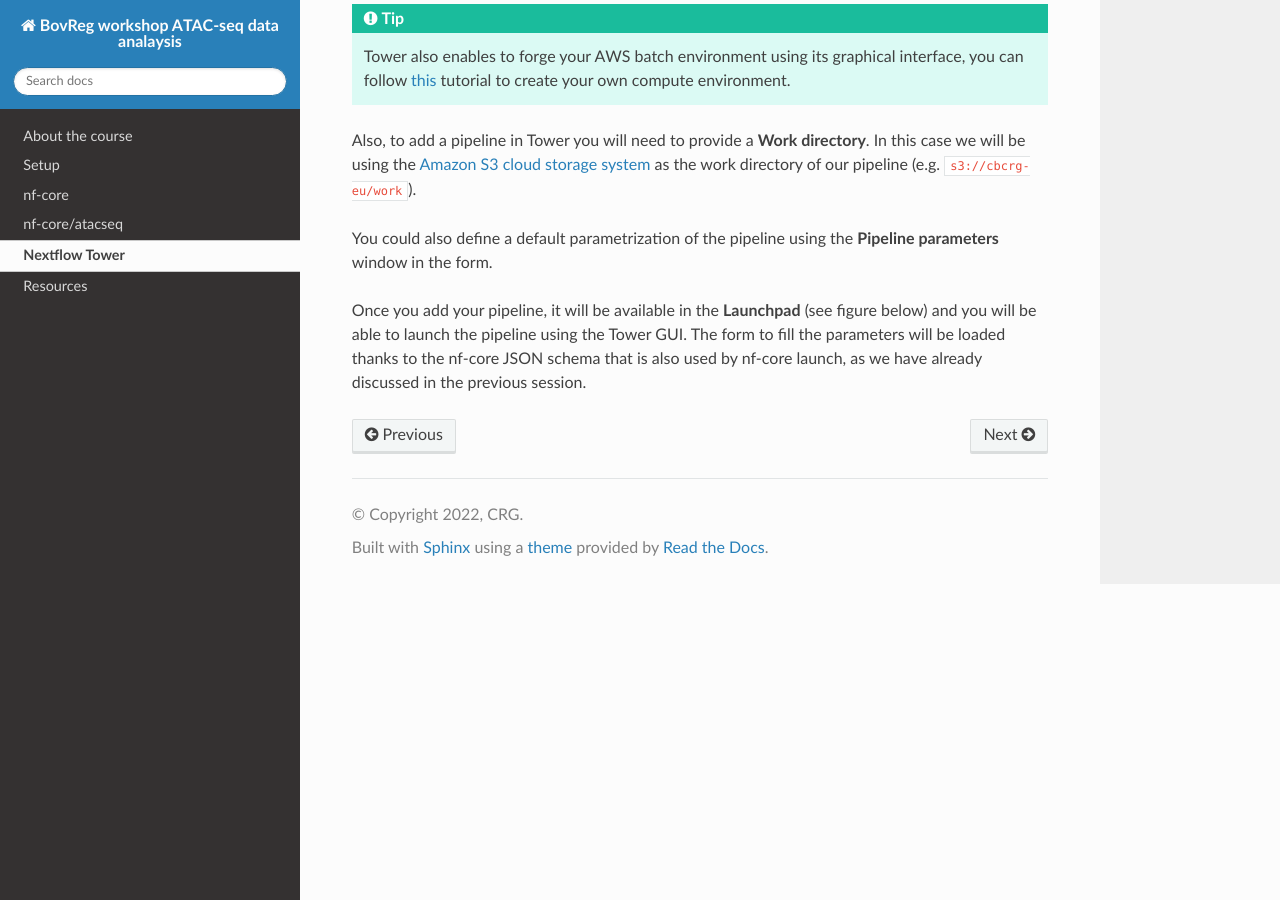
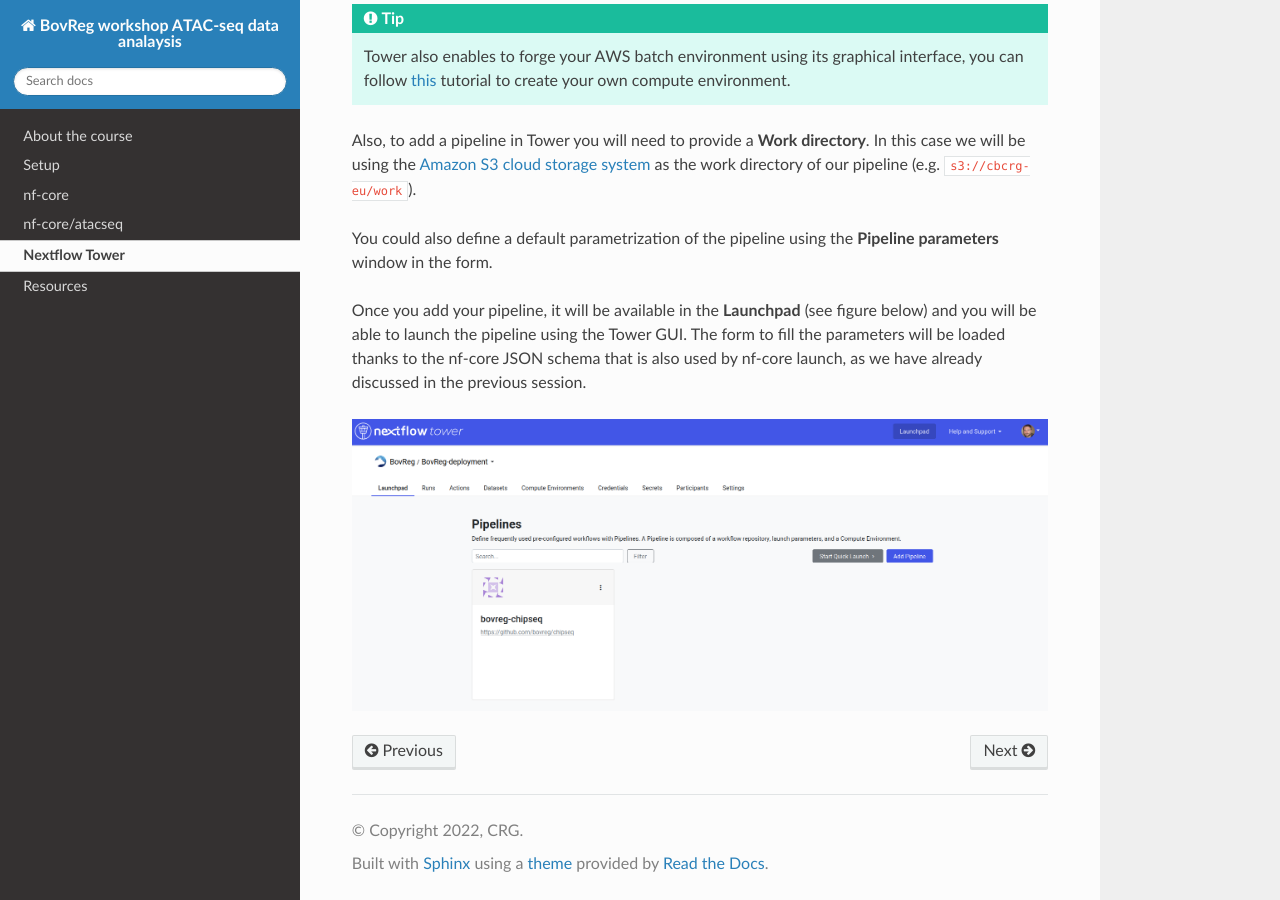
Before and after one commit to BovReg/atacseq-workshop-limoges, a Sphinx documentation site: the page built from docs/Nextflow_Tower.rst, in a window 1280 px wide and 900 px high, scrolled down 2325 px. Built offline with Sphinx 7.4.7 and the Read the Docs theme 2.0.0, drawn with Linux system fonts in a browser that asks for light colours.

Commit message:
Add tower3 image

```diff
--- a/docs/Nextflow_Tower.rst
+++ b/docs/Nextflow_Tower.rst
@@ -49,6 +49,5 @@
 using the Tower GUI. The form to fill the parameters will be loaded thanks to the nf-core JSON schema that is also used by nf-core launch,
 as we have already discussed in the previous session.
 
-
-
-.. ` <>`_
+.. image:: images/tower3.png
+  :width: 800
```
Also changed, not shown: docs/images/tower3.png (added).
